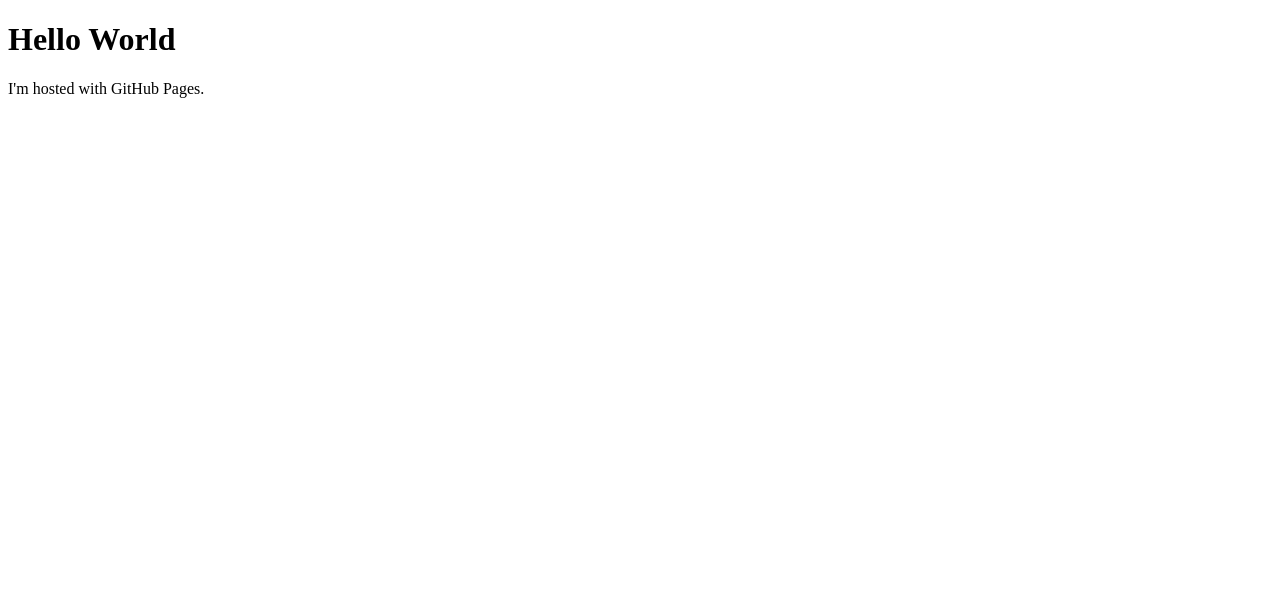
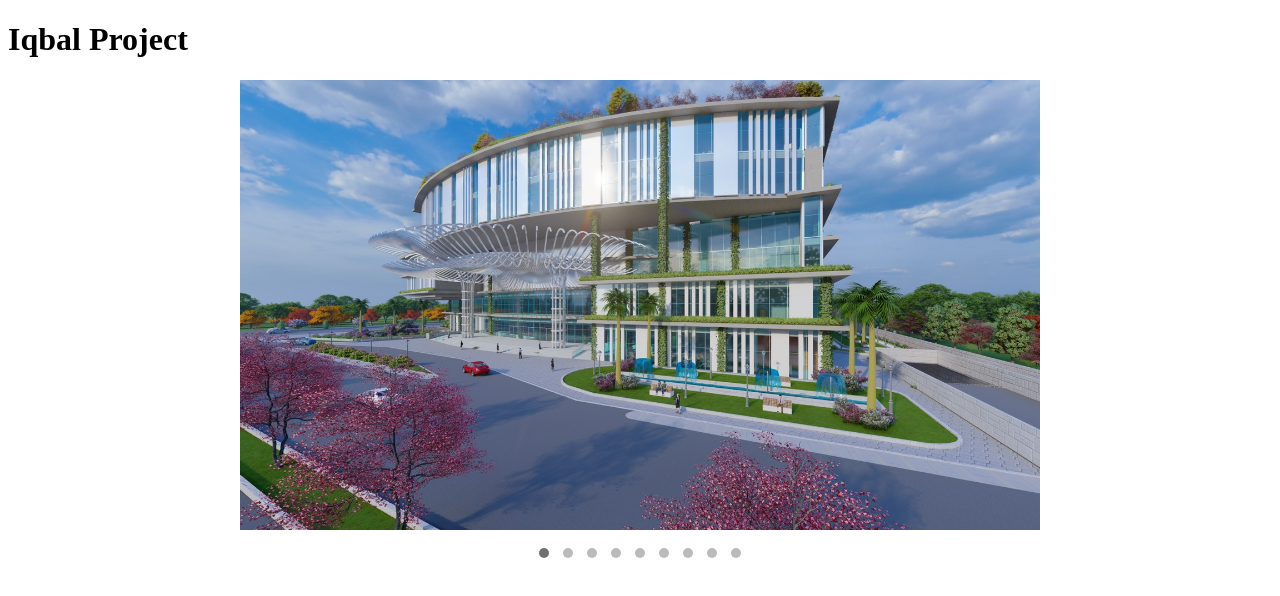
Before and after one commit to SultanArabi/Iqbal_Project, a plain HTML site: page index.html in a window 1280 px wide. Drawn offline with Linux system fonts and the light colour scheme.

Commit message:
scroll between images

```diff
--- a/index.html
+++ b/index.html
@@ -1,7 +1,41 @@
 <!DOCTYPE html>
-<html>
+<html lang="en">
+<head>
+<meta charset="UTF-8">
+<meta name="viewport" content="width=device-width, initial-scale=1.0">
+<title>Image Slider with Dot Navigation</title>
+<link rel="stylesheet" href="styles.css">
+</head>
 <body>
-<h1>Hello World</h1>
-<p>I'm hosted with GitHub Pages.</p>
+<h1>Iqbal Project</h1>
+<div class="slideshow-container">
+    <div class="slides">
+        <div class="slide"><img src="image_1.jpg" alt="Image 1"></div>
+        <div class="slide"><img src="image_2.jpg" alt="Image 2"></div>
+		<div class="slide"><img src="image_3.jpg" alt="Image 3"></div>
+        <div class="slide"><img src="image_4.jpg" alt="Image 4"></div>
+        <div class="slide"><img src="image_5.jpg" alt="Image 5"></div>
+        <div class="slide"><img src="image_6.jpg" alt="Image 6"></div>
+        <div class="slide"><img src="image_7.jpg" alt="Image 7"></div>
+        <div class="slide"><img src="image_8.jpg" alt="Image 8"></div>
+        <div class="slide"><img src="image_9.jpg" alt="Image 9"></div>
+        <!-- Add more slides as needed -->
+    </div>
+
+    <div class="dot-bar">
+        <span class="dot"></span>
+        <span class="dot"></span>
+        <span class="dot"></span>
+		<span class="dot"></span>
+		<span class="dot"></span>
+		<span class="dot"></span>
+		<span class="dot"></span>
+		<span class="dot"></span>
+		<span class="dot"></span>
+        <!-- Add more dots for additional images -->
+    </div>
+</div>
+
+<script src="script.js"></script>
 </body>
 </html>
--- /dev/null
+++ b/script.js
@@ -0,0 +1,41 @@
+document.addEventListener("DOMContentLoaded", function() {
+    const slides = document.querySelectorAll(".slide");
+    const dots = document.querySelectorAll(".dot");
+    let currentSlide = 0;
+
+    // Show the first slide and activate the first dot initially
+    slides[currentSlide].style.display = "block";
+    dots[currentSlide].classList.add("active");
+
+    // Function to show a particular slide
+    function showSlide(n) {
+        if (n < 0 || n >= slides.length) return;
+
+        slides.forEach(slide => {
+            slide.style.display = "none";
+        });
+
+        dots.forEach(dot => {
+            dot.classList.remove("active");
+        });
+
+        slides[n].style.display = "block";
+        dots[n].classList.add("active");
+        currentSlide = n;
+    }
+
+    // Event listeners for dots
+    dots.forEach((dot, index) => {
+        dot.addEventListener("click", function() {
+            showSlide(index);
+        });
+    });
+
+    // Automatic slideshow (optional)
+    /*
+    setInterval(function() {
+        currentSlide = (currentSlide + 1) % slides.length;
+        showSlide(currentSlide);
+    }, 3000);
+    */
+});
--- /dev/null
+++ b/styles.css
@@ -0,0 +1,38 @@
+.slideshow-container {
+    position: relative;
+    max-width: 800px;
+    margin: auto;
+}
+
+.slides {
+    display: flex;
+}
+
+.slide {
+    display: none;
+    flex: 0 0 100%;
+}
+
+.slide img {
+    width: 100%;
+    height: auto;
+}
+
+.dot-bar {
+    text-align: center;
+    margin-top: 10px;
+}
+
+.dot {
+    display: inline-block;
+    height: 10px;
+    width: 10px;
+    background-color: #bbb;
+    border-radius: 50%;
+    margin: 0 5px;
+    cursor: pointer;
+}
+
+.dot.active {
+    background-color: #717171;
+}
```
